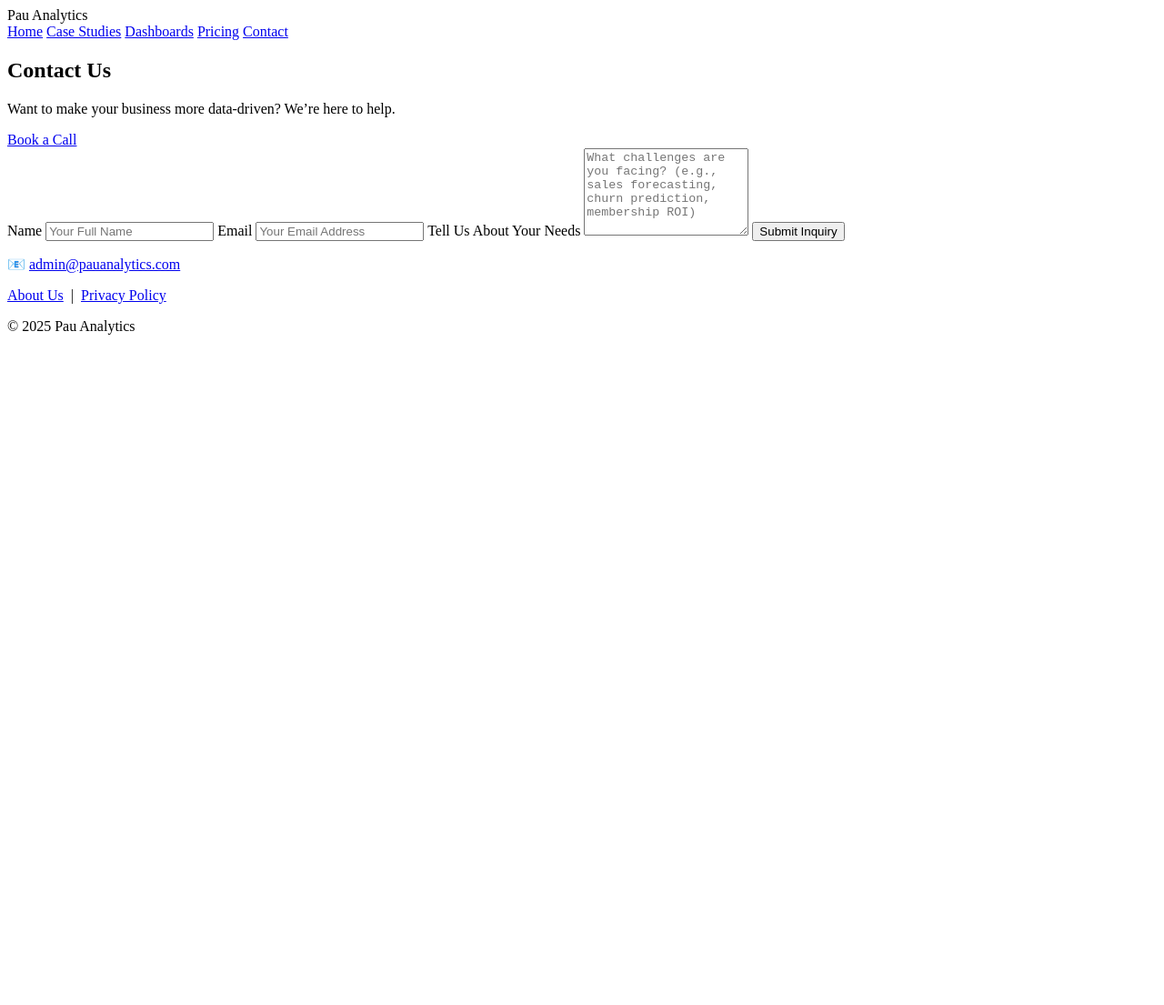
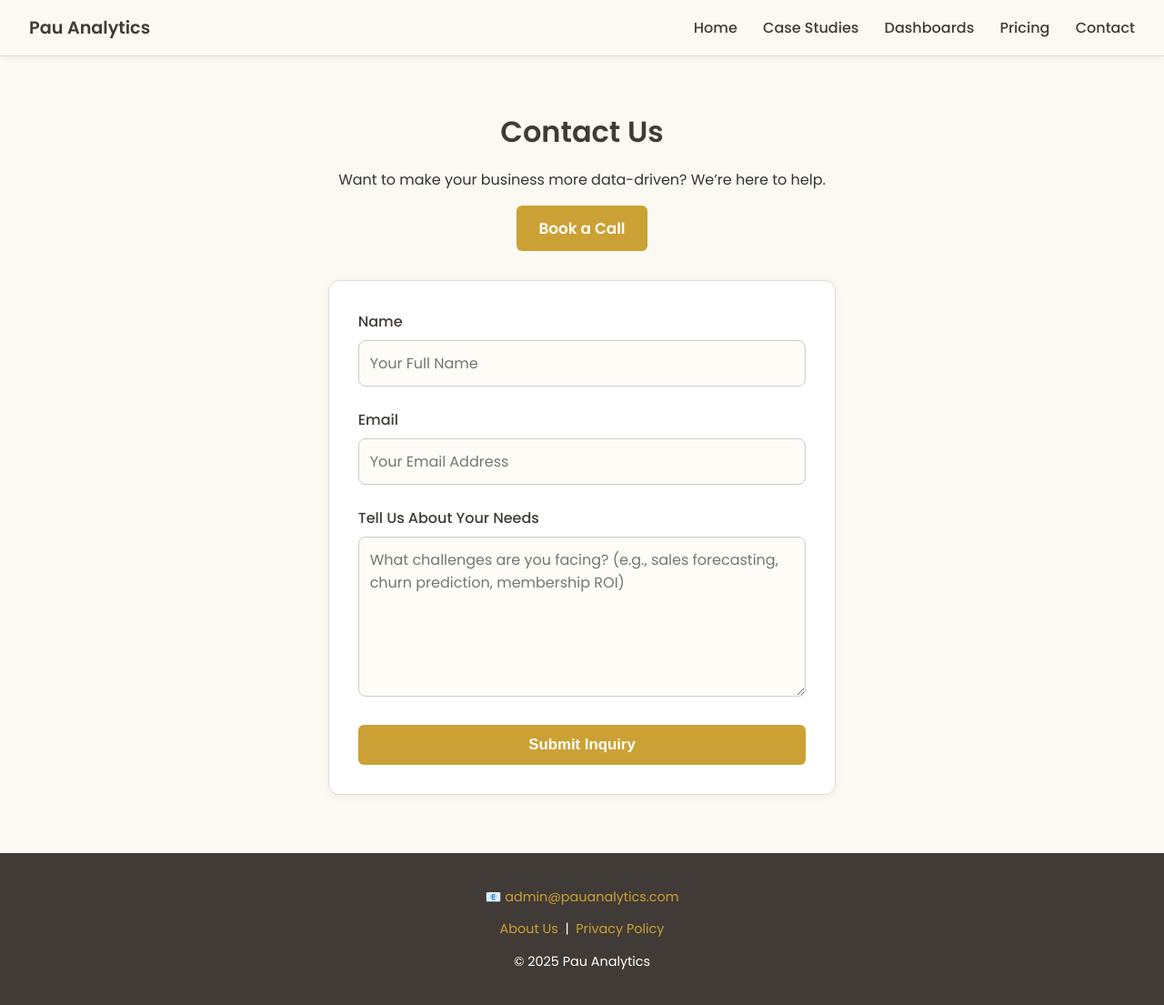
Before and after one commit to lyven81/pinnacles-learning-website, a Jekyll site: the page contact.html, which Jekyll copies as it is, in a window 1280 px wide and 1106 px high. Shown: the whole window at 91% size. Built offline with Jekyll 4.4.1, drawn with Linux system fonts in a browser that asks for light colours.

Commit message:
Update contact.html

```diff
--- a/contact.html
+++ b/contact.html
@@ -1,3 +1,4 @@
+
 <!DOCTYPE html>
 <html lang="en">
 <head>
@@ -27,8 +28,240 @@
   }]
 }
 </script>
+
+  <!-- Google tag (gtag.js) -->
+<script async src="https://www.googletagmanager.com/gtag/js?id=G-3XSLR3FV22"></script>
+<script>
+  window.dataLayer = window.dataLayer || [];
+  function gtag(){dataLayer.push(arguments);}
+  gtag('js', new Date());
+  gtag('config', 'G-3XSLR3FV22');
+
+  document.addEventListener('DOMContentLoaded', function () {
+    // Track CTA button clicks
+    document.querySelectorAll('.cta-button').forEach(btn => {
+      btn.addEventListener('click', () => {
+        gtag('event', 'cta_click', {
+          event_category: 'engagement',
+          event_label: btn.textContent.trim()
+        });
+      });
+    });
+
+    // Track Contact form submissions
+    const contactForm = document.querySelector('form');
+    if (contactForm) {
+      contactForm.addEventListener('submit', () => {
+        gtag('event', 'contact_form_submit', {
+          event_category: 'lead',
+          event_label: 'Contact Form'
+        });
+      });
+    }
+  });
+</script>
+
+   <!-- Favicons -->
+  <link rel="icon" href="/favicon.ico" sizes="any">
+  <link rel="icon" type="image/png" sizes="96x96" href="/assets/favicon-96x96.png">
+  <link rel="apple-touch-icon" sizes="180x180" href="/assets/apple-touch-icon.png">
+  <meta name="theme-color" content="#FCF9F2">
+
+  <style>
+     /* Sticky top navbar */
+    .navbar {
+      position: sticky;
+      top: 0;
+      z-index: 1100;
+      display: flex;
+      justify-content: space-between;
+      align-items: center;
+      background-color: #FCF9F2;
+      padding: 1rem 2rem;
+      border-bottom: 1px solid #e0ddd3;
+      box-shadow: 0 2px 6px rgba(0,0,0,0.04);
+    }
+
+    html, body {
+      height: 100%;
+      margin: 0;
+      font-family: 'Poppins', sans-serif;
+      background-color: #FCF9F2;
+      color: #333;
+    }
+
+    body {
+      display: flex;
+      flex-direction: column;
+    }
+
+    .navbar {
+      display: flex;
+      justify-content: space-between;
+      align-items: center;
+      background-color: #FCF9F2;
+      padding: 1rem 2rem;
+      border-bottom: 1px solid #e0ddd3;
+    }
+
+    .navbar .brand {
+      font-size: 1.2rem;
+      font-weight: 600;
+      color: #403B36;
+    }
+
+    .navbar nav a {
+      margin-left: 1.5rem;
+      text-decoration: none;
+      color: #403B36;
+      font-weight: 500;
+    }
+
+    .navbar nav a:hover {
+      color: #CBA135;
+    }
+
+    header {
+      text-align: center;
+      padding: 4rem 1rem 3rem;
+      background: linear-gradient(to bottom right, #FCF9F2, #fff9e7);
+    }
+
+    header h1 {
+      font-size: 2.5rem;
+      color: #403B36;
+      margin-top: 0.5rem;
+    }
+
+    header p {
+      font-size: 1.1rem;
+      color: #555;
+      max-width: 600px;
+      margin: 1rem auto 2rem;
+    }
+
+    .cta-button {
+      display: inline-block;
+      background-color: #CBA135;
+      color: white;
+      text-decoration: none;
+      padding: 12px 25px;
+      border-radius: 6px;
+      font-weight: 600;
+      font-size: 1.05rem;
+      transition: background-color 0.3s ease;
+    }
+
+    .cta-button:hover {
+      background-color: #b08e2e;
+    }
+
+    .container {
+      max-width: 800px;
+      margin: 0 auto;
+      padding: 2rem 1rem;
+    }
+
+    .intro {
+      text-align: center;
+      margin-bottom: 2rem;
+    }
+
+    .intro h2 {
+      font-size: 2rem;
+      color: #403B36;
+      margin-bottom: 0.5rem;
+    }
+
+    .contact-form {
+      max-width: 600px;
+      margin: 2rem auto;
+      text-align: left;
+      background: #fff;
+      padding: 2rem;
+      border-radius: 12px;
+      box-shadow: 0 2px 10px rgba(0, 0, 0, 0.05);
+      border: 1px solid #e0ddd3;
+    }
+
+    .contact-form label {
+      display: block;
+      margin-bottom: 0.5rem;
+      color: #403B36;
+      font-weight: 500;
+    }
+
+    .contact-form input,
+    .contact-form textarea {
+      width: 100%;
+      padding: 12px;
+      margin-bottom: 1.5rem;
+      border: 1px solid #ccc;
+      border-radius: 8px;
+      font-size: 1rem;
+      font-family: 'Poppins', sans-serif;
+      box-sizing: border-box;
+      background: #fdfcf7;
+    }
+
+    .contact-form input:focus,
+    .contact-form textarea:focus {
+      border-color: #CBA135;
+      outline: none;
+      background: #fffef9;
+    }
+
+    .contact-form .cta-button {
+      width: 100%;
+      text-align: center;
+      border: none;
+      cursor: pointer;
+    }
+
+    .spacer {
+      flex: 1;
+    }
+
+    footer {
+      background-color: #403B36;
+      color: white;
+      text-align: center;
+      padding: 1.5rem;
+      font-size: 0.9rem;
+    }
+
+    footer a {
+      color: #CBA135;
+      text-decoration: none;
+    }
+
+    footer a:hover {
+      text-decoration: underline;
+    }
+
+    @media (max-width: 768px) {
+      .navbar {
+        flex-direction: column;
+        align-items: flex-start;
+      }
+
+      .navbar nav {
+        margin-top: 0.5rem;
+      }
+
+      header h1 {
+        font-size: 2rem;
+      }
+
+      .cta-button {
+        font-size: 1rem;
+        padding: 10px 20px;
+      }
+    }
+  </style>
 </head>
 <body>
+
   <div class="navbar">
     <div class="brand">Pau Analytics</div>
     <nav>
@@ -49,7 +282,7 @@
 
       <a href="https://wa.me/60149207099" class="cta-button">Book a Call</a>
 
-      <form action="https://formsubmit.co/director@pauanalytics.com" method="post" class="contact-form">
+      <form action="https://formsubmit.co/director@pinnacleslearning.com" method="post" class="contact-form">
         <label for="name">Name</label>
         <input type="text" id="name" name="name" placeholder="Your Full Name" required>
 
@@ -74,5 +307,6 @@
     </p>
     <p>© 2025 Pau Analytics</p>
   </footer>
+
 </body>
 </html>
```
